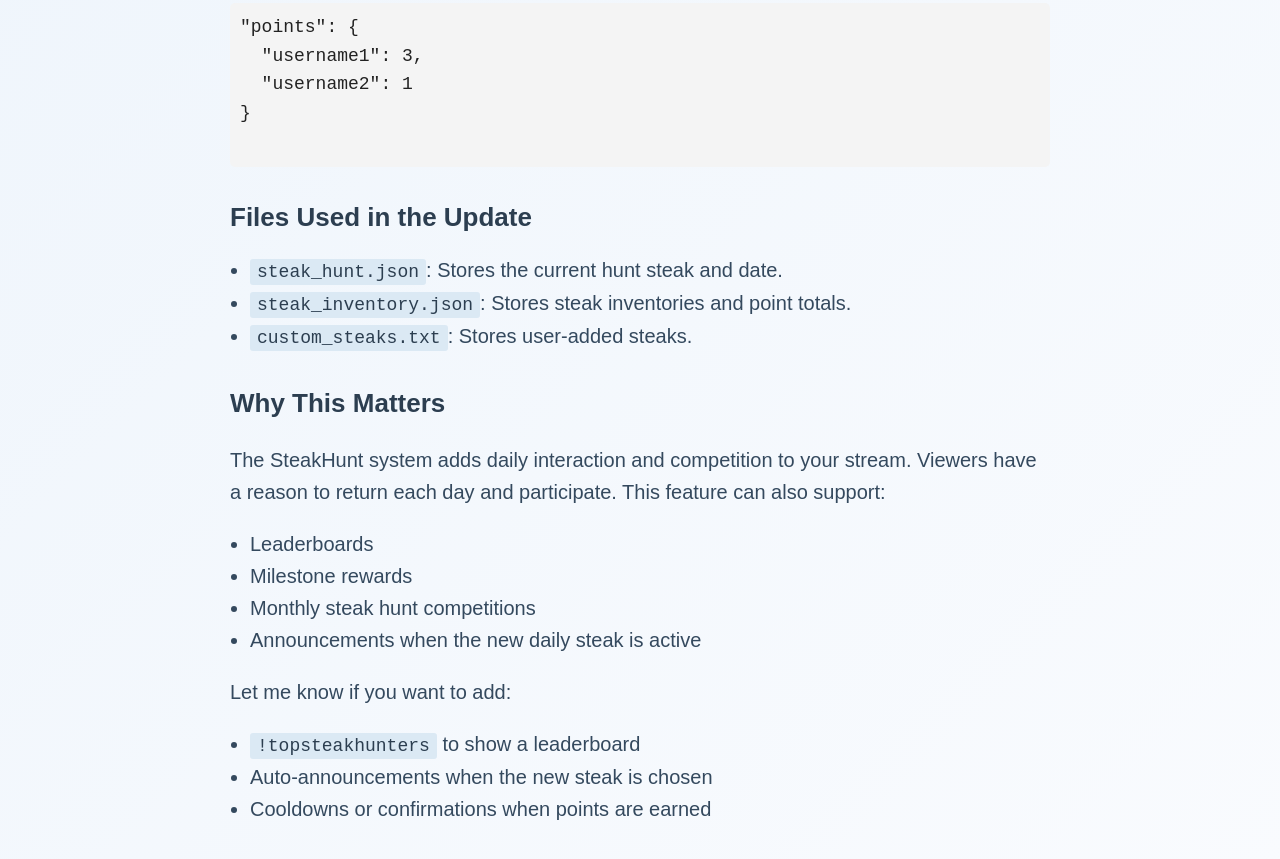
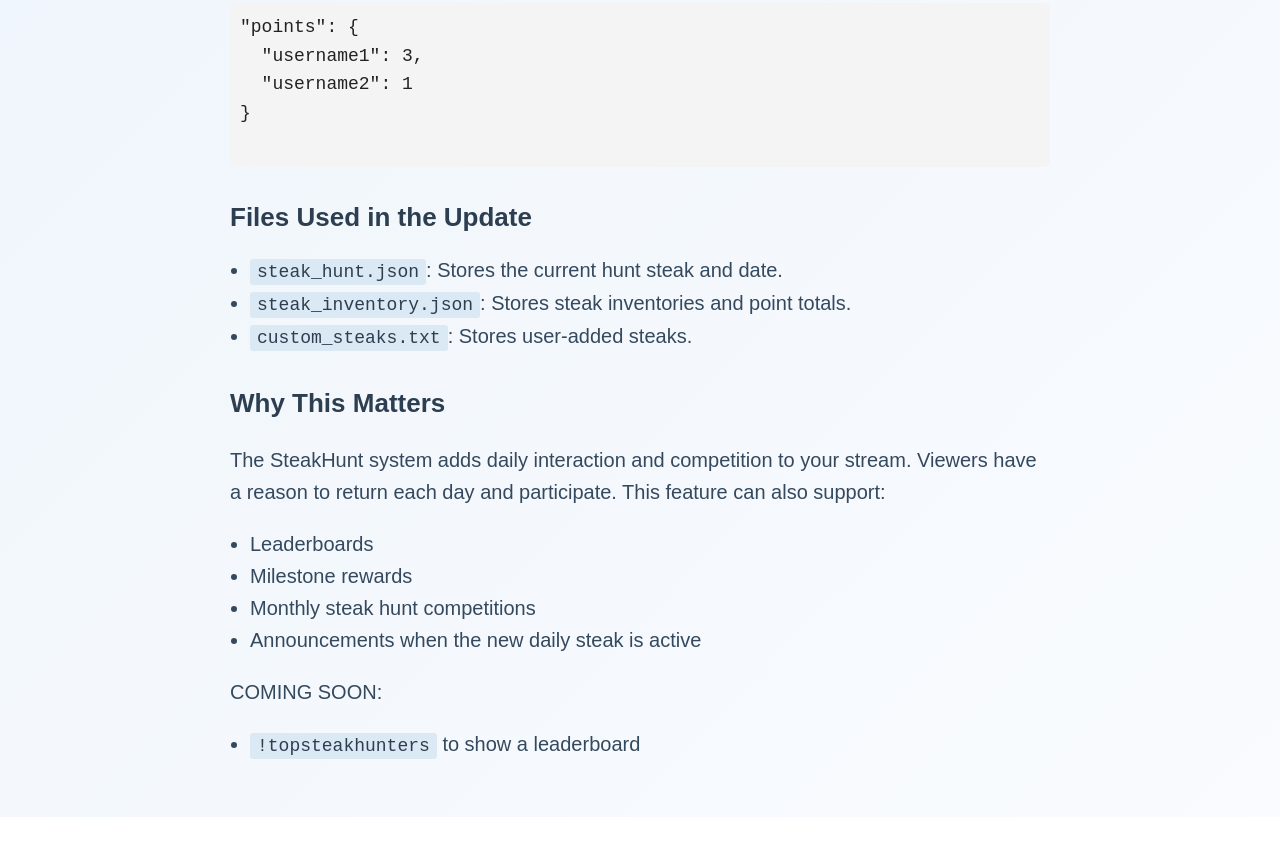
Before and after one commit to Fablp1220/steak-bot-website, a plain HTML site: page index.html in a window 1280 px wide. Shown: the part 2208-3067 px from the top of the page. After the commit the page ends 3025 px from the top, so only its background shows below. Drawn offline with Linux system fonts and the light colour scheme.

Commit message:
Update index.html

```diff
--- a/index.html
+++ b/index.html
@@ -141,11 +141,9 @@
     <li>Announcements when the new daily steak is active</li>
   </ul>
 
-  <p>Let me know if you want to add:</p>
+  <p>COMING SOON:</p>
   <ul>
     <li><code>!topsteakhunters</code> to show a leaderboard</li>
-    <li>Auto-announcements when the new steak is chosen</li>
-    <li>Cooldowns or confirmations when points are earned</li>
   </ul>
 </body>
 </html>
```
